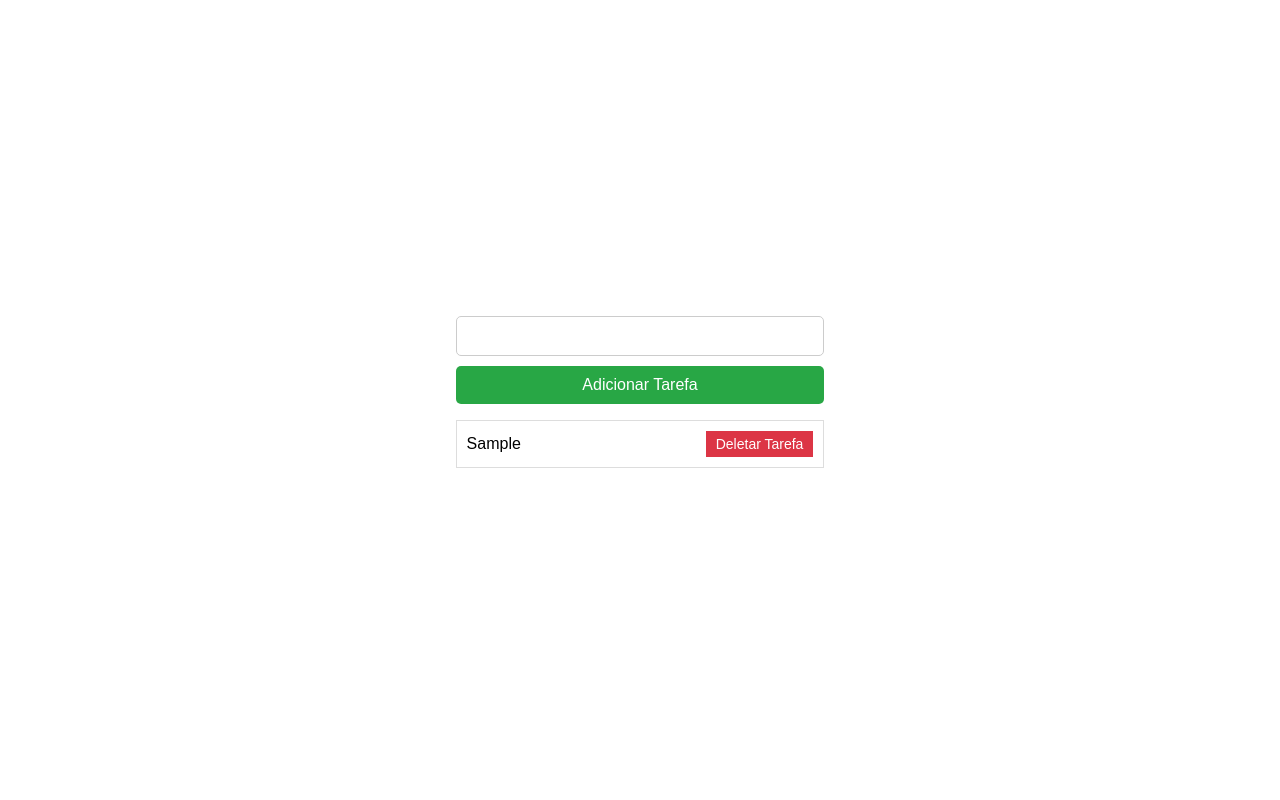
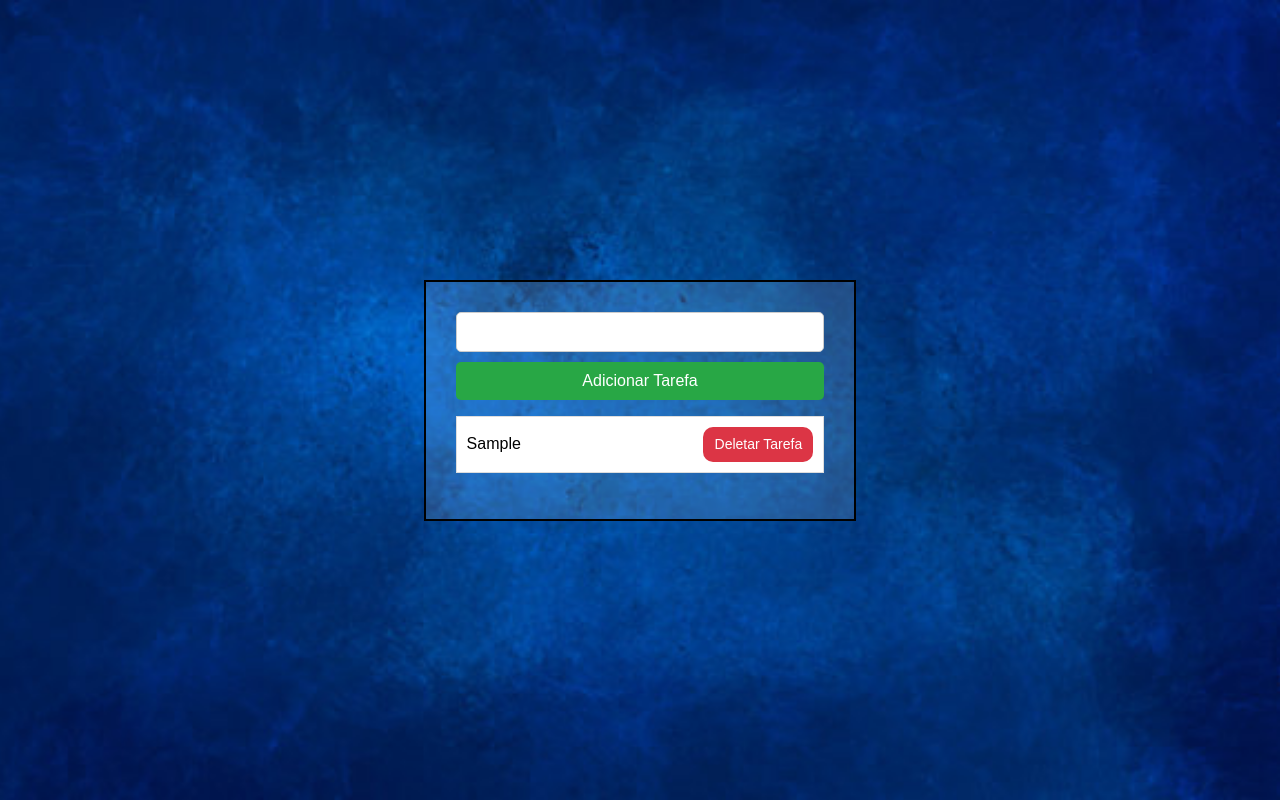
Before and after one commit to Luiz-4ugusto/To-Do-list, a plain HTML site: page index.html in a window 1280 px wide. Both pictures are taken after typing "Sample" into the empty fields and a click on the button "Adicionar Tarefa". Drawn offline with Linux system fonts and the light colour scheme.

Commit message:
style.css

```diff
--- a/style.css
+++ b/style.css
@@ -6,8 +6,26 @@ body {
     align-items: center;
     height: 100vh;
     margin: 0;
+
+}
+body{
+    background-image: url(backgrpund.jpg);
+    background-repeat: no-repeat;
+    background-position: center;
+    background-attachment: fixed;
+    background-size: cover;
+  }
+.alinhamento h1 {
+    align-items: center;
+    justify-content: center;
+    display: flex;
 }
 
+.alinhamento{
+    border: 2px solid #000000;
+    padding: 30px;
+    background-color: rgba(255, 255, 255, 0.13);
+}
 
 
 input {
@@ -53,9 +71,13 @@ li {
     background: #dc3545;
     color: white;
     border: none;
+    height: 35px;
+    width: 110px;
     padding: 5px 10px;
     cursor: pointer;
     font-size: 14px;
+    border-radius: 10px;
+    margin-left: 20px;
 }
 
 .deletar_bu:hover {
```
